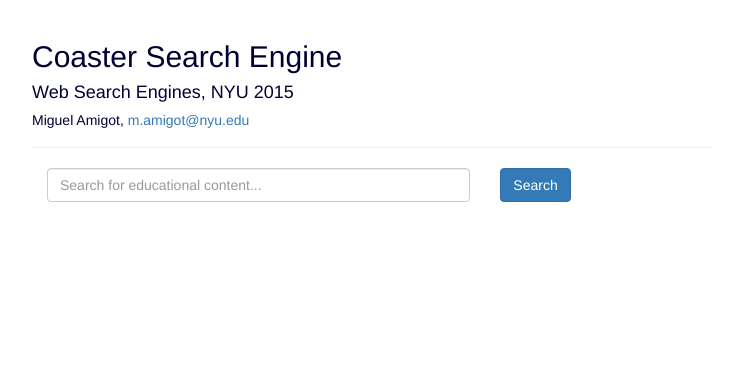
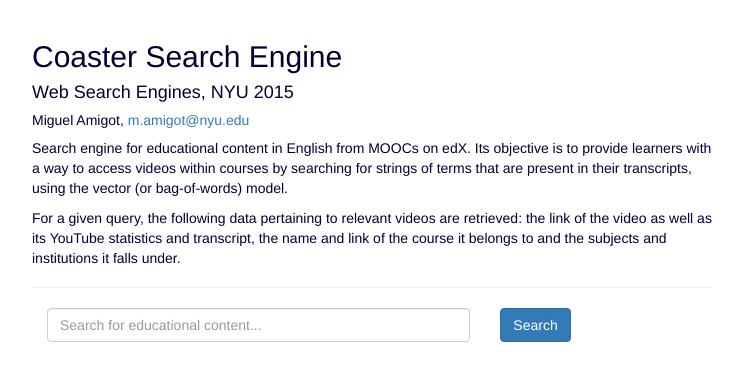
Before and after one commit to mamigot/coaster, a Flask app: page / in a window 1280 px wide. Shown: the top 381 px of the page, without its empty margins (268-1011 px from the left). Run offline with Flask 2, Linux system fonts and the light colour scheme; parts of the project's set-up code (start-up, migrations or seed data) failed here and were passed over; some libraries are stand-ins or nearby versions.

Commit message:
Added description of the search engine

```diff
--- a/web/templates/main.html
+++ b/web/templates/main.html
@@ -35,6 +35,18 @@
           Miguel Amigot,
           <a href="mailto:m.amigot@nyu.edu">m.amigot@nyu.edu</a>
         </h5>
+        <p>
+          Search engine for educational content in English from MOOCs on edX.
+          Its objective is to provide learners with a way to access videos within
+          courses by searching for strings of terms that are present in their
+          transcripts, using the vector (or bag-of-words) model.
+        </p>
+        <p>
+          For a given query, the following data pertaining to relevant videos
+          are retrieved: the link of the video as well as its YouTube statistics
+          and transcript, the name and link of the course it belongs to and the
+          subjects and institutions it falls under.
+        </p>
       </div>
       <div class="col-md-8">
         <input type="text" class="form-control" id="search-query" placeholder="Search for educational content...">
```
